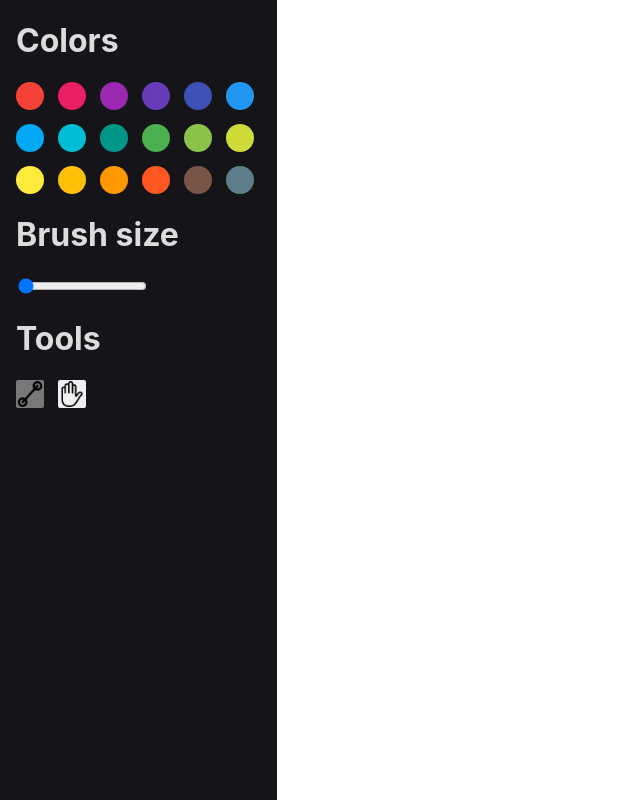
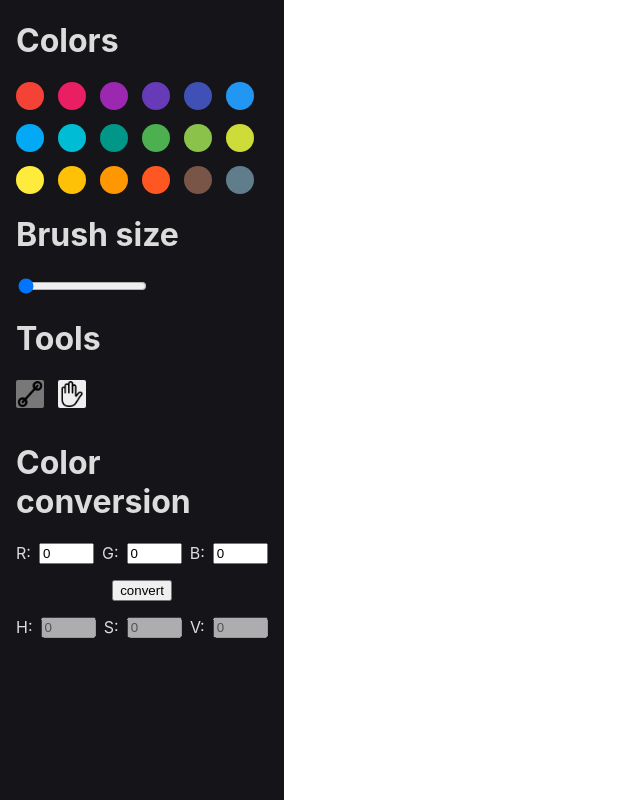
Before and after one commit to piotr-wawro/vector-graphic, a React (Create React App) app: page / in a window 1280 px wide. Shown: the whole page, without its empty margins (0-640 px from the left). Built offline with nearby package versions, Linux system fonts and the light colour scheme.

Commit message:
Add color conversion rgb to hsv

```diff
--- a/src/App.tsx
+++ b/src/App.tsx
@@ -1,5 +1,5 @@
-import Canvas from 'components/Canvas/Canvas';
-import Toolbox from 'components/Toolbox/Toolbox';
+import Canvas from 'components/canvas/Canvas';
+import Toolbox from 'components/toolbox/Toolbox';
 import './App.css';
 
 function App() {
--- a/src/app/store.ts
+++ b/src/app/store.ts
@@ -1,6 +1,6 @@
 import { configureStore, ThunkAction, Action } from '@reduxjs/toolkit';
 import counterReducer from '../features/counter/counterSlice';
-import toolboxReducer from 'components/Toolbox/toolboxSlice';
+import toolboxReducer from 'components/toolbox/toolboxSlice';
 
 export const store = configureStore({
   reducer: {
--- a/src/components/Canvas/Canvas.tsx
+++ b/src/components/Canvas/Canvas.tsx
@@ -1,7 +1,7 @@
 import { useEffect, useRef, useState } from 'react';
 
 import { useAppSelector } from 'app/hooks';
-import { selectBrushSize, selectColor, selectTool, Tool } from 'components/Toolbox/toolboxSlice';
+import { selectBrushSize, selectColor, selectTool, Tool } from 'components/toolbox/toolboxSlice';
 
 import styles from './Canvas.module.css';
 import Viewport from './Viewprot';
--- a/src/components/Toolbox/Toolbox.tsx
+++ b/src/components/Toolbox/Toolbox.tsx
@@ -16,6 +16,7 @@ import styles from './Toolbox.module.css'
 
 import line from 'icons/line.png'
 import hand from 'icons/hand.png'
+import RGBtoHSV from 'components/colorConversion/RGBtoHSV';
 
 const Toolbox = () => {
     const dispatch = useAppDispatch();
@@ -58,7 +59,7 @@ const Toolbox = () => {
                 onChange={handleOnBrushSizeChange}
             />
 
-            <Header text="Tools" />
+            <Header text='Tools' />
             <div className={styles.tools}>
                 {Object.entries(toolsIcons).map(([key, value]) => (
                     <button
@@ -70,6 +71,9 @@ const Toolbox = () => {
                     </button>
                 ))}
             </div>
+
+            <Header text='Color conversion' />
+            <RGBtoHSV/>
         </div>
     )
 }
--- /dev/null
+++ b/src/components/colorConversion/RGBtoHSV.module.css
@@ -0,0 +1,32 @@
+.container {
+    width: 100%;
+    height: fit-content;
+}
+
+.inputContainer {
+    width: 100%;
+    height: fit-content;
+
+    display: flex;
+    flex-direction: row;
+}
+
+.input {
+    min-width: 0;
+    margin-left: 0.5rem;
+}
+
+.label {
+    color: gainsboro;
+}
+
+.label:not(:first-child) {
+    margin-left: 0.5rem;
+}
+
+.convertButton {
+    display: flex;
+    justify-content: center;
+
+    padding: 1rem 0;
+}
--- /dev/null
+++ b/src/components/colorConversion/RGBtoHSV.tsx
@@ -0,0 +1,124 @@
+import { useState } from 'react';
+import styles from './RGBtoHSV.module.css';
+
+const RGBtoHSV = () => {
+    const [red, setRed] = useState(0)
+    const [green, setGreen] = useState(0)
+    const [blue, setBlue] = useState(0)
+
+    const [hue, setHue] = useState(0)
+    const [saturation, setSaturation] = useState(0)
+    const [value, setValue] = useState(0)
+
+    const onConvertButtonClick = () => {
+        const r = red/255
+        const g = green/255
+        const b = blue/255
+
+        const cmax = Math.max(r,g,b)
+        const cmin = Math.min(r,g,b)
+        const delta = cmax - cmin
+
+        if(delta === 0) {
+            setHue(0)
+        }
+        else if(cmax === r) {
+            setHue(60*((g-b)%6/delta))
+        }
+        else if(cmax === g) {
+            setHue(60*((b-r)/delta)+2)
+        }
+        else if(cmax === b) {
+            setHue(60*((r-g)/delta)+4)
+        }
+
+        if(cmax === 0) {
+            setSaturation(0)
+        }
+        else {
+            setSaturation(delta/cmax)
+        }
+
+        setValue(cmax)
+    }
+
+    return (
+        <div className={styles.container}>
+            <div className={styles.inputContainer}>
+                <label className={styles.label} htmlFor='red'>R:</label>
+                <input
+                    className={styles.input}
+                    type='number'
+                    name='red'
+                    min={0}
+                    max={255}
+                    onChange={(event => setRed(parseInt(event.target.value)))}
+                    value={red}
+                />
+
+                <label className={styles.label} htmlFor='green'>G:</label>
+                <input
+                    className={styles.input}
+                    type='number'
+                    name='green'
+                    min={0}
+                    max={255}
+                    onChange={(event => setGreen(parseInt(event.target.value)))}
+                    value={green}
+                />
+
+                <label className={styles.label} htmlFor='blue'>B:</label>
+                <input
+                    className={styles.input}
+                    type='number'
+                    name='blue'
+                    min={0}
+                    max={255}
+                    onChange={(event => setBlue(parseInt(event.target.value)))}
+                    value={blue}
+                />
+            </div>
+
+            <div className={styles.convertButton}>
+                <input type='button' value='convert' onClick={onConvertButtonClick} />
+            </div>
+
+            <div className={styles.inputContainer}>
+                <label className={styles.label} htmlFor='hue'>H:</label>
+                <input
+                    className={styles.input}
+                    type='number'
+                    name='hue'
+                    min={0}
+                    max={360}
+                    value={hue}
+                    disabled={true}
+                />
+
+                <label className={styles.label} htmlFor='saturation'>S:</label>
+                <input
+                    className={styles.input}
+                    type='number'
+                    name='saturation'
+                    min={0}
+                    max={100}
+                    value={saturation}
+                    disabled={true}
+                />
+
+                <label className={styles.label} htmlFor='value'>V:</label>
+                <input
+                    className={styles.input}
+                    type='number'
+                    name='value'
+                    min={0}
+                    max={100}
+                    value={value}
+                    disabled={true}
+                />
+            </div>
+        </div>
+    )
+}
+
+export default RGBtoHSV
```
